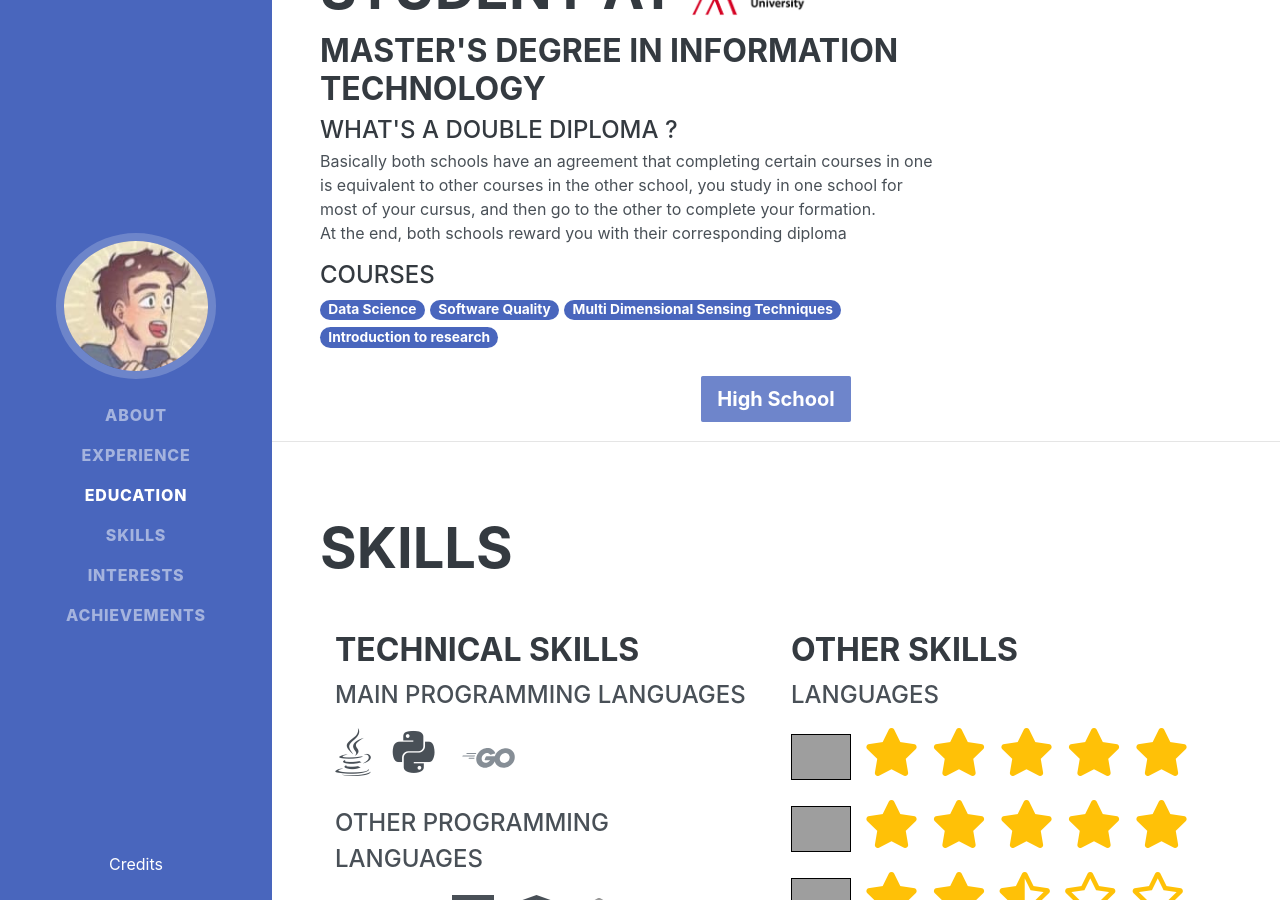
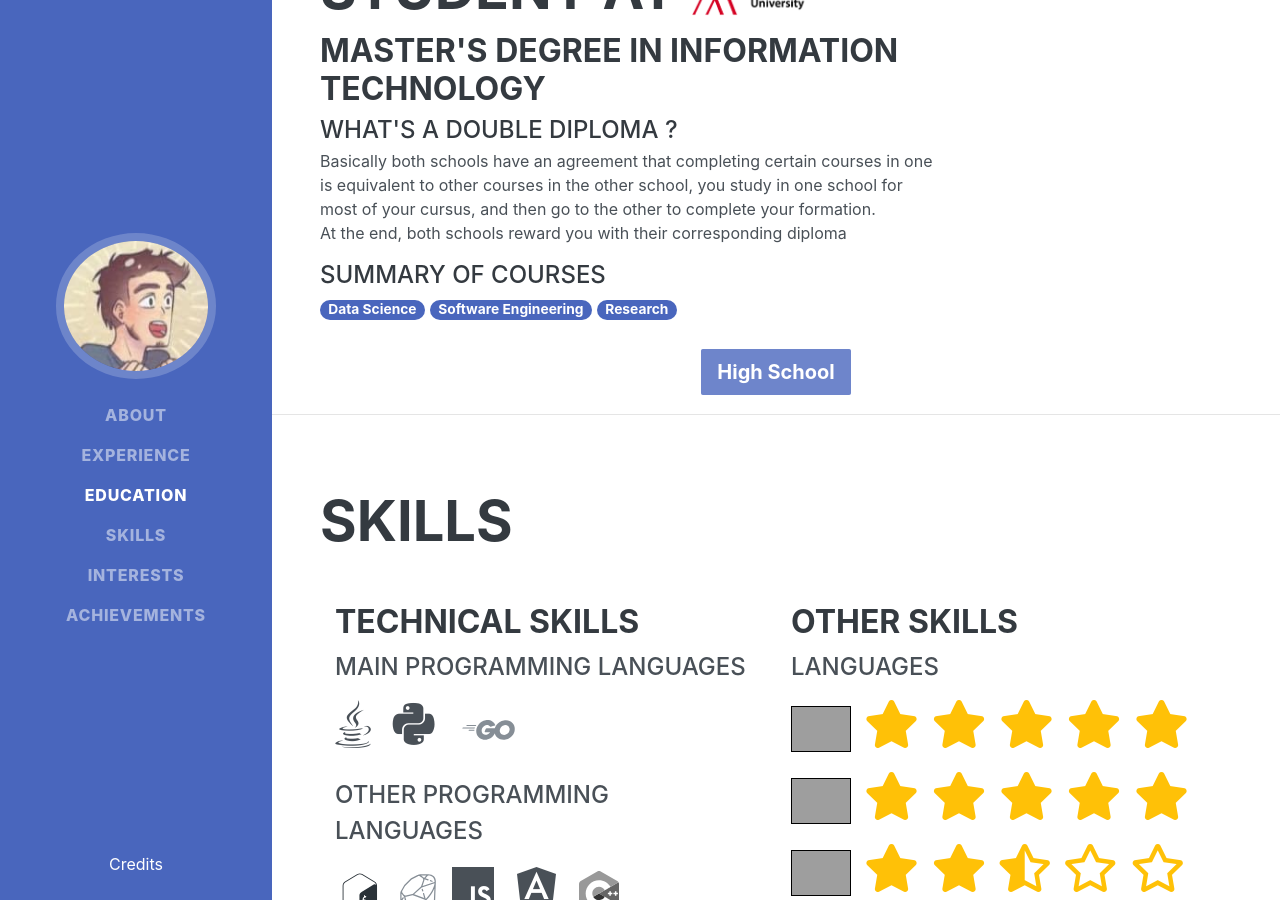
Before and after one commit to nk-fouque/resume, a Jekyll site: the page built from index.md, in a window 1280 px wide and 900 px high, scrolled down 3536 px. Built offline with Jekyll 4.4.1, drawn with Linux system fonts in a browser that asks for light colours; some web fonts are replaced; grey boxes are pictures that could not be loaded.

Commit message:
content(Education): Broader concepts in AAU summary

```diff
--- a/_includes/section/education.html
+++ b/_includes/section/education.html
@@ -58,12 +58,11 @@
                     the other to complete your formation.
                     <br>
                     At the end, both schools reward you with their corresponding diploma</p>
-                <h4 class="subheading mb-1"> Courses </h4>
+                <h4 class="subheading mb-1"> Summary of courses </h4>
                 <p class="lead">
                     <span class="badge badge-pill badge-primary">Data Science</span> <span
-                        class="badge badge-pill badge-primary">Software Quality</span> <span
-                        class="badge badge-pill badge-primary">Multi Dimensional Sensing Techniques</span>
-                    <span class="badge badge-pill badge-primary">Introduction to research</span>
+                        class="badge badge-pill badge-primary">Software Engineering</span> <span
+                        class="badge badge-pill badge-primary">Research</span>
                 </p>
 
             </div>
--- a/docs/feed.xml
+++ b/docs/feed.xml
@@ -1 +1 @@
-<?xml version="1.0" encoding="utf-8"?><feed xmlns="http://www.w3.org/2005/Atom" ><generator uri="https://jekyllrb.com/" version="4.0.0">Jekyll</generator><link href="http://localhost:4000/resume/feed.xml" rel="self" type="application/atom+xml" /><link href="http://localhost:4000/resume/" rel="alternate" type="text/html" /><updated>2020-08-31T17:15:34+02:00</updated><id>http://localhost:4000/resume/feed.xml</id><title type="html">Nick’s Rants</title><subtitle>My interactive resume</subtitle></feed>
+<?xml version="1.0" encoding="utf-8"?><feed xmlns="http://www.w3.org/2005/Atom" ><generator uri="https://jekyllrb.com/" version="4.0.0">Jekyll</generator><link href="http://localhost:4000/resume/feed.xml" rel="self" type="application/atom+xml" /><link href="http://localhost:4000/resume/" rel="alternate" type="text/html" /><updated>2020-08-31T17:23:10+02:00</updated><id>http://localhost:4000/resume/feed.xml</id><title type="html">Nick’s Rants</title><subtitle>My interactive resume</subtitle></feed>
```
Also changed, not shown: docs/index.html (+3 -4 lines).
